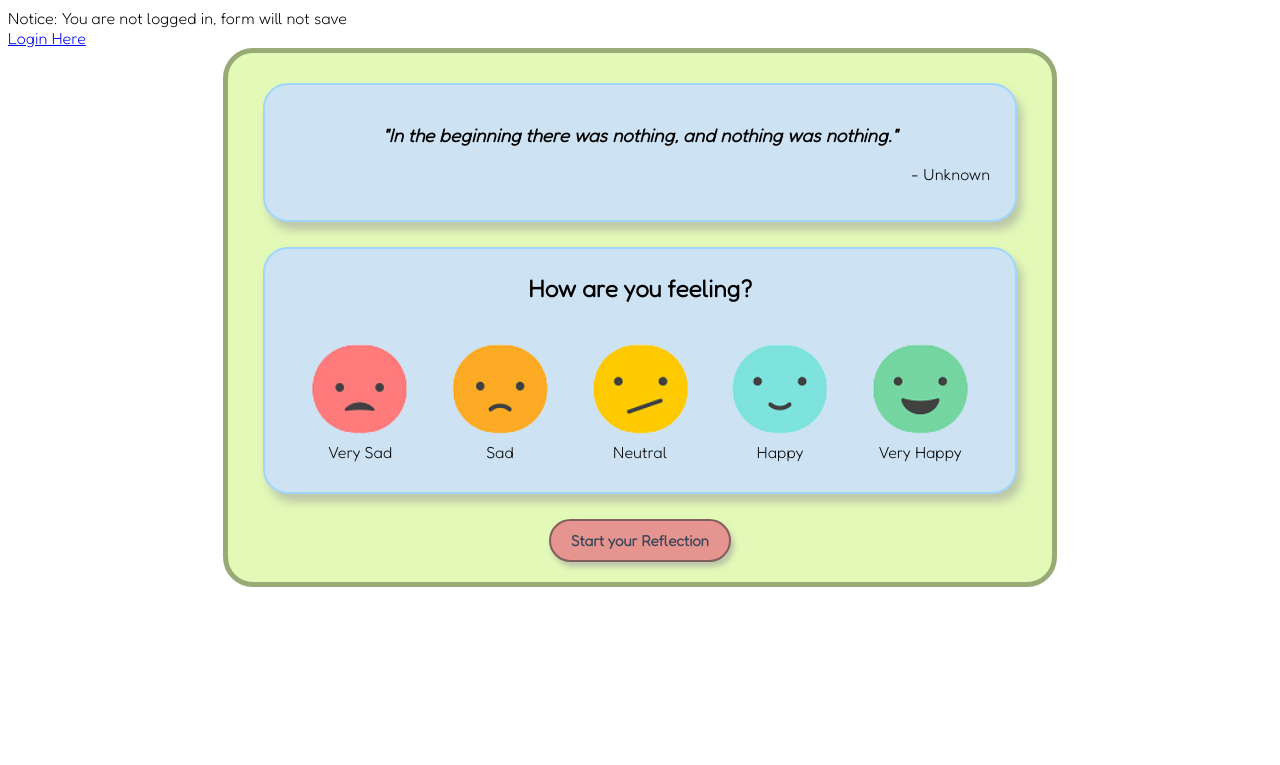
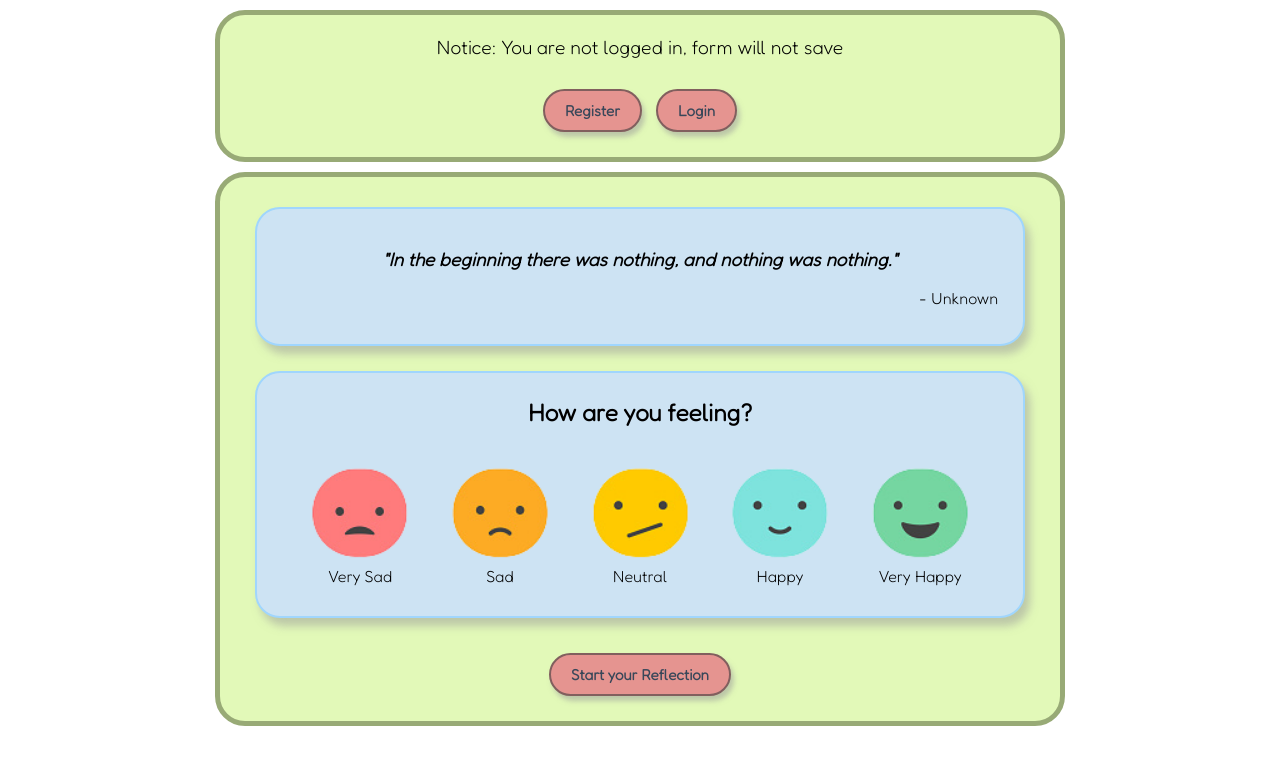
Before and after one commit to redmac135/mindful, a Django app: page / in a window 1280 px wide. Shown: the top 765 px of the page. Run offline with Django 4.2, Linux system fonts and the light colour scheme; some libraries are stand-ins or nearby versions.

Commit message:
centered login notice

```diff
--- a/reflection/static/reflection/css/form1.css
+++ b/reflection/static/reflection/css/form1.css
@@ -1,3 +1,42 @@
+.notice {
+    font-size: larger;
+    margin-bottom: 20px;
+}
+
+.button {
+    font-size: 15px;
+    color: var(--mindful-gray);
+    font-weight: bold;
+    -webkit-border-radius: 55;
+    -moz-border-radius: 55;
+    border-radius: 55px;
+    padding: 10px 20px 10px;
+    margin: 10px auto 5px;
+    background-color: var(--mindful-pink);
+    transition: background .2s ease;
+    border: solid #815f5e 2px;
+    box-shadow: 3px 5px 5px #99999985;
+}
+
+.button:hover {
+    background-color: var(--mindful-pink-light);
+    -webkit-box-shadow: 2px 5px 5px #99999985;
+    -moz-box-shadow: 2px 5px 5px #99999985;
+    box-shadow: 2px 5px 5px #99999985;
+    transform: translate(1px, 1px);
+}
+
+a.button {
+    -webkit-appearance: button;
+    -moz-appearance: button;
+    appearance: button;
+
+    text-decoration: none;
+    margin-left: 5px;
+    margin-right: 5px;
+}
+
+
 ul {
     list-style-type: none;
     white-space: nowrap;
@@ -9,6 +48,10 @@ li {
 
 input[type="radio"] {
     display: none;
+}
+
+h2 {
+    margin: auto;
 }
 
 label {
@@ -58,22 +101,13 @@ label img:hover {
     justify-content: center;
 }
 
-.center-horizontal {
-    text-align: center;
-    justify-content: center;
-    margin: auto;
-}
-
-.widget-borders {
+.inner-widget {
+    background-color: var(--mindful-blue);
+    border: solid #a0d6fd 2px;
+    box-shadow: 5px 8px 8px #99999985;
     -webkit-border-radius: 25;
     -moz-border-radius: 25;
     border-radius: 25px;
-}
-
-.blue-widget {
-    background-color: var(--mindful-blue);
-    border: solid #a0d6fd 2px;
-    box-shadow: 5px 8px 8px #99999985;
 }
 
 .quote-wrapper {
@@ -94,6 +128,7 @@ label img:hover {
 
 .feeling-list {
     display: flex;
+    justify-content: center;
 }
 
 h2 {
@@ -106,26 +141,14 @@ h2 {
 }
 
 input[type="submit"] {
-    font-size: 15px;
-    color: var(--mindful-gray);
-    font-weight: bold;
-    -webkit-border-radius: 55;
-    -moz-border-radius: 55;
-    border-radius: 55px;
-    padding: 10px 20px 10px;
-    background-color: var(--mindful-pink);
-    transition: background .2s ease;
     cursor: pointer !important;
-    border: solid #815f5e 2px;
-    box-shadow: 3px 5px 5px #99999985;
 }
 
-input[type="submit"]:hover {
-    background-color: var(--mindful-pink-light);
-}
-
-div.form {
-    width: min-content;
+.outer-widget {
+    text-align: center;
+    justify-content: center;
+    width: max(40%, 800px);
+    margin: 10px auto 10px;
     padding: 20px 20px 20px;
     background-color: rgb(226,249,184);
     background-color: radial-gradient(circle, rgba(226,249,184,1) 0%, rgba(194,238,112,1) 100%);
--- a/reflection/templates/reflection/form1.html
+++ b/reflection/templates/reflection/form1.html
@@ -10,24 +10,28 @@
 
 {% block content %}
 
-{% if user.is_authenticated %}
-<div class="welcome">Welcome {{ user.get_username }}</div>
-{% else %}
-<div class="notice">Notice: You are not logged in, form will not save</div>
-<a href="{% url 'login' %}">Login Here</a>
-{% endif %}
 
-<div class="form center-horizontal">
+<div class="outer-widget" id="welcome-widget">
+    {% if user.is_authenticated %}
+    <div class="welcome">Welcome {{ user.get_username }}</div>
+    {% else %}
+    <div class="notice">Notice: You are not logged in, form will not save</div>
+    <a href="{% url 'signup' %}" class="button">Register</a>
+    <a href="{% url 'login' %}" class="button">Login</a>
+    {% endif %}
+</div>
+
+<div class="outer-widget">
     <form action="" method="post">
         {% csrf_token %}
 
-        <div class="quote-wrapper widget-borders blue-widget">
+        <div class="quote-wrapper inner-widget">
             <h3 class="quote-text" id="quote-text"></h3>
             <p class="quote-author" id="quote-author"></p>
         </div>
 
-        <div class="feeling-selection center-horizontal blue-widget widget-borders">
-            <h2 class="center-horizontal">How are you feeling?</h2>
+        <div class="feeling-selection inner-widget">
+            <h2>How are you feeling?</h2>
 
             <div class="feeling-list">
                 <!-- TODO: change face icons to svg -->
@@ -54,7 +58,7 @@
 
         {{ field.help_text }}
         {{ form1.non_field_errors }}
-        <input class="feeling-submit" type="submit" name="ReflectionForm2" id="ReflectionForm2"
+        <input class="button" type="submit" name="ReflectionForm2" id="ReflectionForm2"
             value="Start your Reflection">
     </form>
 </div>
```
